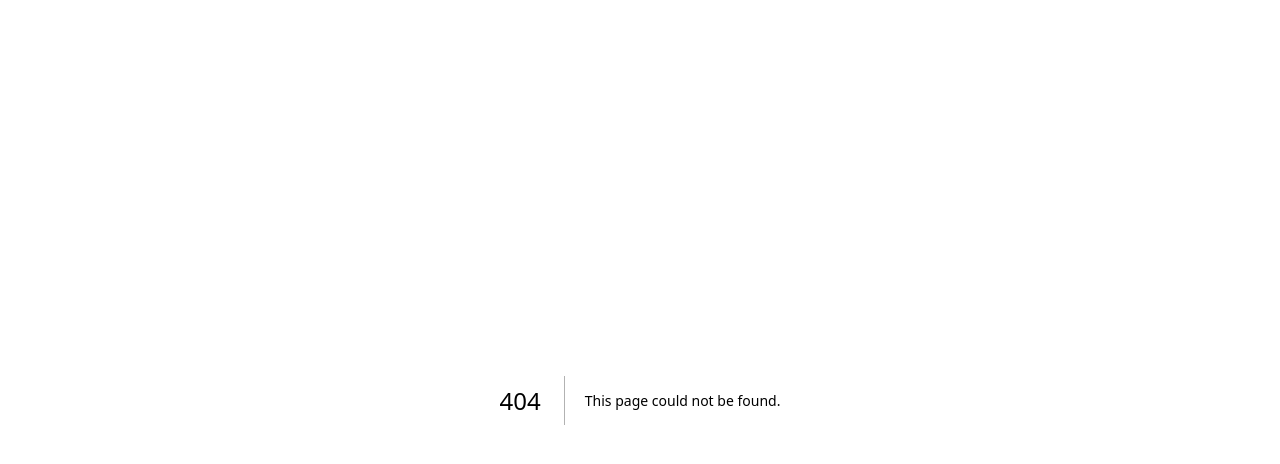
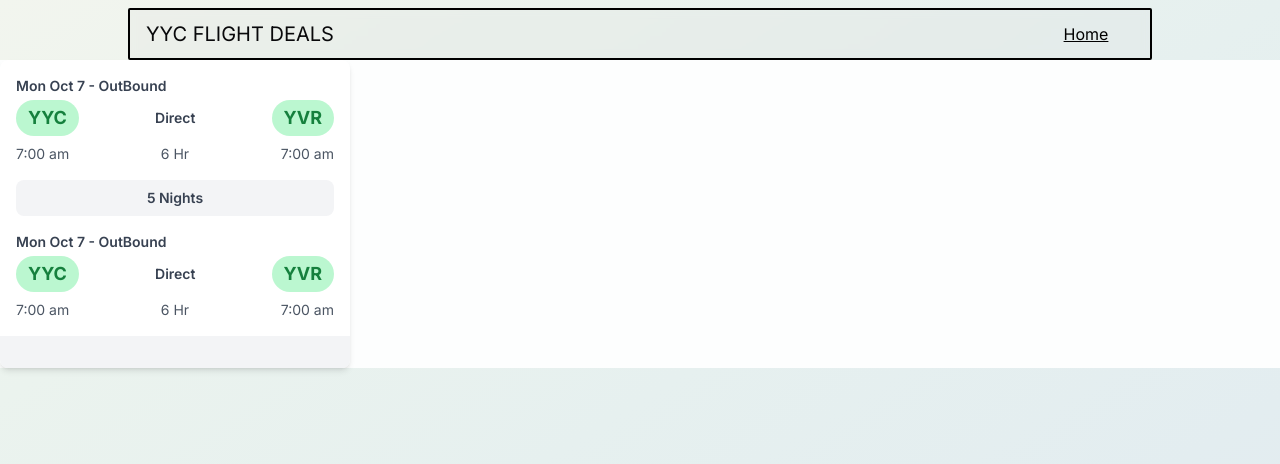
Before and after one commit to dillanferster/YYCFlightDeals, a Next.js app: page /pages/details in a window 1280 px wide. Before the commit this address had no page. Shown: the top 464 px of the page. Built offline with nearby package versions, Linux system fonts and the light colour scheme.

Commit message:
update grid

```diff
--- /dev/null
+++ b/app/components/DetailCard.js
@@ -0,0 +1,54 @@
+export default function DetailCard() {
+  return (
+    <div className="w-[350px] bg-white rounded-lg shadow-md">
+      <div>
+        <div className="p-4">
+          <div className="mb-4">
+            <div className="text-sm font-semibold text-gray-700 mb-1">
+              Mon Oct 7 - OutBound
+            </div>
+            <div className="flex items-center justify-between">
+              <div className="bg-green-200 text-green-700 rounded-full px-3 py-1 text-lg font-bold">
+                YYC
+              </div>
+              <div className="text-sm font-semibold text-gray-700">Direct</div>
+              <div className="bg-green-200 text-green-700 rounded-full px-3 py-1 text-lg font-bold">
+                YVR
+              </div>
+            </div>
+            <div className="flex justify-between text-sm text-gray-600 mt-2">
+              <div>7:00 am</div>
+              <div>6 Hr</div>
+              <div>7:00 am</div>
+            </div>
+          </div>
+          <div className="flex justify-center items-center bg-gray-100 rounded-lg py-2 text-sm font-semibold text-gray-700">
+            5 Nights
+          </div>
+          <div className="mt-4">
+            <div className="text-sm font-semibold text-gray-700 mb-1">
+              Mon Oct 7 - OutBound
+            </div>
+            <div className="flex items-center justify-between">
+              <div className="bg-green-200 text-green-700 rounded-full px-3 py-1 text-lg font-bold">
+                YYC
+              </div>
+              <div className="text-sm font-semibold text-gray-700">Direct</div>
+              <div className="bg-green-200 text-green-700 rounded-full px-3 py-1 text-lg font-bold">
+                YVR
+              </div>
+            </div>
+            <div className="flex justify-between text-sm text-gray-600 mt-2">
+              <div>7:00 am</div>
+              <div>6 Hr</div>
+              <div>7:00 am</div>
+            </div>
+          </div>
+        </div>
+      </div>
+      <div className="flex justify-between items-center p-4 bg-gray-100 rounded-b-lg">
+        <div className="text-lg font-bold text-gray-800"></div>
+      </div>
+    </div>
+  );
+}
--- a/app/components/Grid.js
+++ b/app/components/Grid.js
@@ -3,34 +3,34 @@ import { GridCube } from "./GridCube";
 
 export function Grid() {
   return (
-    <div className="flex flex-wrap  w-[64rem] mx-auto mt-32 mb-16 -translate-x-2">
+    <div className="flex flex-wrap  max-w-[64.5rem] mx-auto mt-32 mb-16 translate-x-1.4">
       <div className="flex flex-col">
-        <div className="">
+        <div className="translate-x-1 translate-y-1">
           <GridCube />
         </div>
-        <div className="">
+        <div className="translate-x-1 translate-y-0.5">
           <GridCube />
         </div>
-        <div className="">
+        <div className="translate-x-1 ">
           <GridCube />
         </div>
       </div>
       <div className="flex flex-col  ">
-        <div className="">
+        <div className="translate-x-0.5 translate-y-1">
           <GridCube />
         </div>
-        <div className="">
+        <div className="translate-x-0.5 translate-y-0.5">
           <GridCube />
         </div>
-        <div className="">
+        <div className="translate-x-0.5">
           <GridCube />
         </div>
       </div>
       <div className="flex flex-col ">
-        <div className="">
+        <div className=" translate-y-1">
           <GridCube />
         </div>
-        <div className="">
+        <div className="translate-y-0.5">
           <GridCube />
         </div>
         <div className="">
--- a/app/components/GridCube.js
+++ b/app/components/GridCube.js
@@ -1,5 +1,7 @@
 import React from "react";
 
 export function GridCube() {
-  return <div className="border-2 border-black w-[21.25rem] h-[20rem]"></div>;
+  return (
+    <div className="border-2 border-black w-[21.42rem] h-[19rem] rounded-sm"></div>
+  );
 }
--- a/app/components/MainContainer/MainContainer.js
+++ b/app/components/MainContainer/MainContainer.js
@@ -1,11 +1,14 @@
 import { MainContainerButton } from "./MainContainerButton";
 import "./MainContainer.css";
+import Link from "next/link";
 
 export function MainContainer() {
   return (
     <div id="MainC" className="flex justify-center px-4 mt-4 w-[62rem] mx-auto">
       <div className="flex bg-[url('/Beach.jpeg')] bg-cover  bg-left justify-end items-end border-2 border-[#696565] border-solid w-[62rem] rounded-[70px] h-48 hover:translate-y-1 drop-shadow-[_1px_10px_rgba(217,217,217,1)] ease-in-out transition-all hover:drop-shadow-[_1px_8px_rgba(217,217,217,1)] overflow-hidden cursor-pointer [&>*]:hover:backdrop-blur-sm ">
-        <MainContainerButton></MainContainerButton>
+        <Link href="pages/details">
+          <MainContainerButton></MainContainerButton>
+        </Link>
       </div>
     </div>
   );
--- a/app/components/Nav.js
+++ b/app/components/Nav.js
@@ -1,5 +1,6 @@
 import React from "react";
 import { NavButton } from "./NavButton";
+import Link from "next/link";
 
 export function Nav() {
   return (
@@ -7,7 +8,9 @@ export function Nav() {
       <div className="flex gap-5 justify-between items-center ">
         <div className="text-xl pl-4 text-zinc-950">YYC FLIGHT DEALS</div>
         <div className="flex gap-2.5 pr-4 justify-between items-center">
-          <NavButton />
+          <Link href="/">
+            <NavButton />
+          </Link>
         </div>
       </div>
       {/* <hr className="mt-2 h-0.5 border-black  max-w-[1024px]" /> */}
--- a/app/globals.css
+++ b/app/globals.css
@@ -4,12 +4,19 @@
 
 * {
   box-sizing: border-box;
-
 }
 
 :root {
   --color-green: #a9fc8c;
   --color-grey: #d9d9d9;
+  background-image: linear-gradient(
+    to right bottom,
+    #f2f5ee,
+    #ebf3ee,
+    #e6f0ef,
+    #e3edf0,
+    #e3e9ef
+  );
 }
 
 @media (prefers-color-scheme: dark) {
--- a/app/layout.js
+++ b/app/layout.js
@@ -1,12 +1,17 @@
 import { Inter } from "next/font/google";
 import "./globals.css";
+import { Nav } from "./components/Nav";
 
 const inter = Inter({ subsets: ["latin"] });
 
 export default function RootLayout({ children }) {
   return (
-    <html lang="en" className="bg-fixed bg-[#FDFEFE]">
-      <body className={inter.className}>{children}</body>
+    <html lang="en" className="bg-fixed ">
+      <body className={inter.className}>
+        <Nav />
+
+        {children}
+      </body>
     </html>
   );
 }
--- a/app/page.js
+++ b/app/page.js
@@ -6,12 +6,11 @@ import { Nav } from "./components/Nav";
 import { TopGreen } from "./components/TopGreen";
 import { SmallCardHolder } from "./components/SmallCardHolder";
 import { Grid } from "./components/Grid";
+import DetailCard from "./components/DetailCard";
 
 export default function Home() {
   return (
-    <main className="bg-[#FDFEFE] flex-col align-middle items-center justify-center mx-auto">
-      <Nav />
-
+    <main className=" flex-col  items-center justify-center ">
       <div className="flex justify-center gap-8 px-2">
         <TopGreen firstWord="WHERE" secondWord="IS" />
         <TopGreen firstWord="THE" secondWord="NEXT" />
--- /dev/null
+++ b/app/pages/details/page.js
@@ -0,0 +1,11 @@
+import DetailCard from "@/app/components/DetailCard";
+
+export default function Home() {
+  return (
+    <main className="bg-[#FDFEFE] flex-col  items-center justify-center ">
+      <div>
+        <DetailCard />
+      </div>
+    </main>
+  );
+}
```
